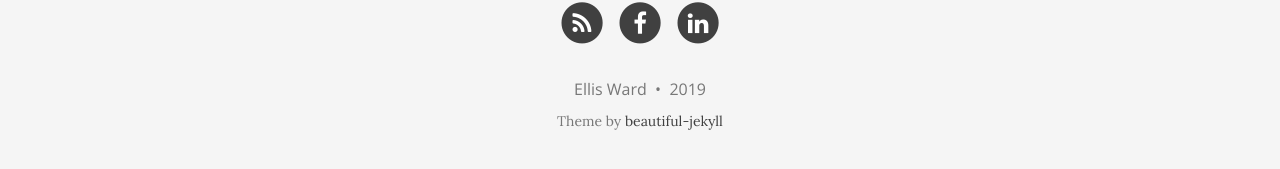
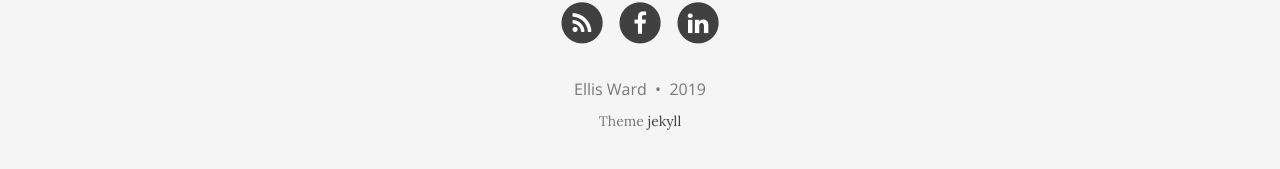
Before and after one commit to ellis-ward/ellis-ward.github.io, a Jekyll site: the page built from index.html, in a window 1280 px wide. Shown: the part 405-574 px from the top of the page. Built offline with Jekyll 4.4.1, drawn with Linux system fonts in a browser that asks for light colours; nearby versions of some CDN libraries; the list of posts is cut into pages by our own code.

Commit message:
Update footer.html change theme by to just theme

```diff
--- a/_includes/footer.html
+++ b/_includes/footer.html
@@ -42,8 +42,8 @@
       </p>
           <!-- Please don't remove this, keep my open source work credited :) -->
     <p class="theme-by text-muted">
-      Theme by
-      <a href="https://deanattali.com/beautiful-jekyll/">beautiful-jekyll</a>
+      Theme
+      <a href="https://deanattali.com/beautiful-jekyll/">jekyll</a>
     </p>
       </div>
     </div>
```
